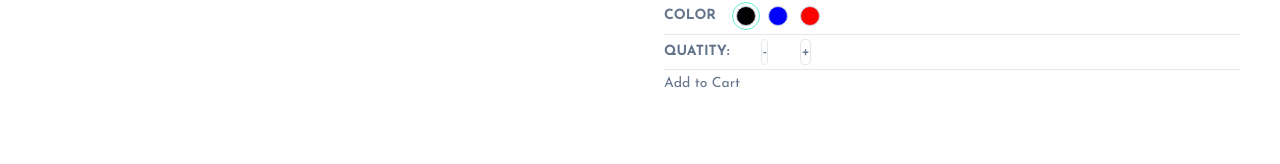
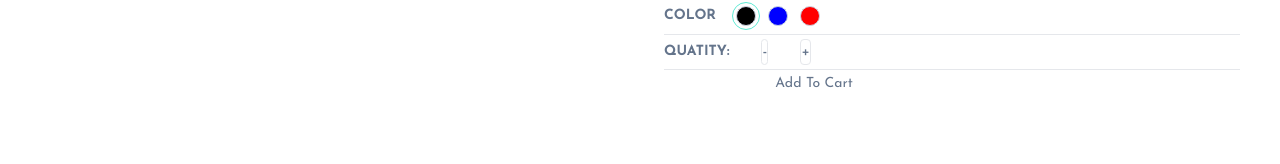
Before and after one commit to Mar-boi/Mechamongus, a Next.js app: page /product/1 in a window 1280 px wide. Shown: the part 378-542 px from the top of the page. Built offline with nearby package versions, Linux system fonts and the light colour scheme; a web font is replaced by a local one.

Commit message:
ของกูมันมองกรอบปุ่มของคำว่า Add to cart

```diff
--- /dev/null
+++ b/app/components/Button.tsx
@@ -0,0 +1,37 @@
+'use client'
+
+import { IconType } from "react-icons/lib";
+
+interface ButtonProps{
+    label: string,
+    disabled?: boolean,
+    outline?: boolean,
+    small?: boolean,
+    custom?: string,
+    icon?: IconType
+    onClick: (e:React.MouseEvent<HTMLButtonElement>)
+    => void;
+}
+
+const Button: React.FC<ButtonProps> = ({
+    label,
+    disabled,
+    outline,
+    small,
+    custom,
+    icon: Icon,
+    onClick,
+}) => {
+    return (<div>
+        <button
+        disabled = {disabled}
+        className={'disabled:opacity-70 disabled:cursor-not-allowed rounded-md hover:opacity-80 transition w-full border-slate-700 flex items-center justify-center gap-2 $ {outline? "bg-white" : "bg-slate-700"} ${outline ? "text-slate-700" : "ext-white"} ${small ? "text-sm font-light" "text-mdfont-semibold"} ${small ? "py-1 px-2" : "py-3 px-4 border-2"} ${custom ? custom : " "'}
+        >
+        {Icon && <Icon size={24} />}
+        {label}
+        </button>
+    </div>
+    );
+};
+
+export default Button;
--- a/app/product/[productId]/productDetails.tsx
+++ b/app/product/[productId]/productDetails.tsx
@@ -1,4 +1,5 @@
 "user client";
+import Button from "@/app/components/Button";
 import SetColor from "@/app/components/products/SetColor";
 import SetQuatity from "@/app/components/products/SetQuantity";
 import { Rating } from "@mui/material";
@@ -123,7 +124,11 @@
         handleQtyDecrease={handleQtyDecrease }
         />
         <Horizontal />
-        <div>Add to Cart</div>
+        <div className="max-w-[300px]">
+          <Button outline
+          label="Add To Cart" onClick={() =>{}}
+          />
+        </div>
       </div>
     </div>
   );
```
